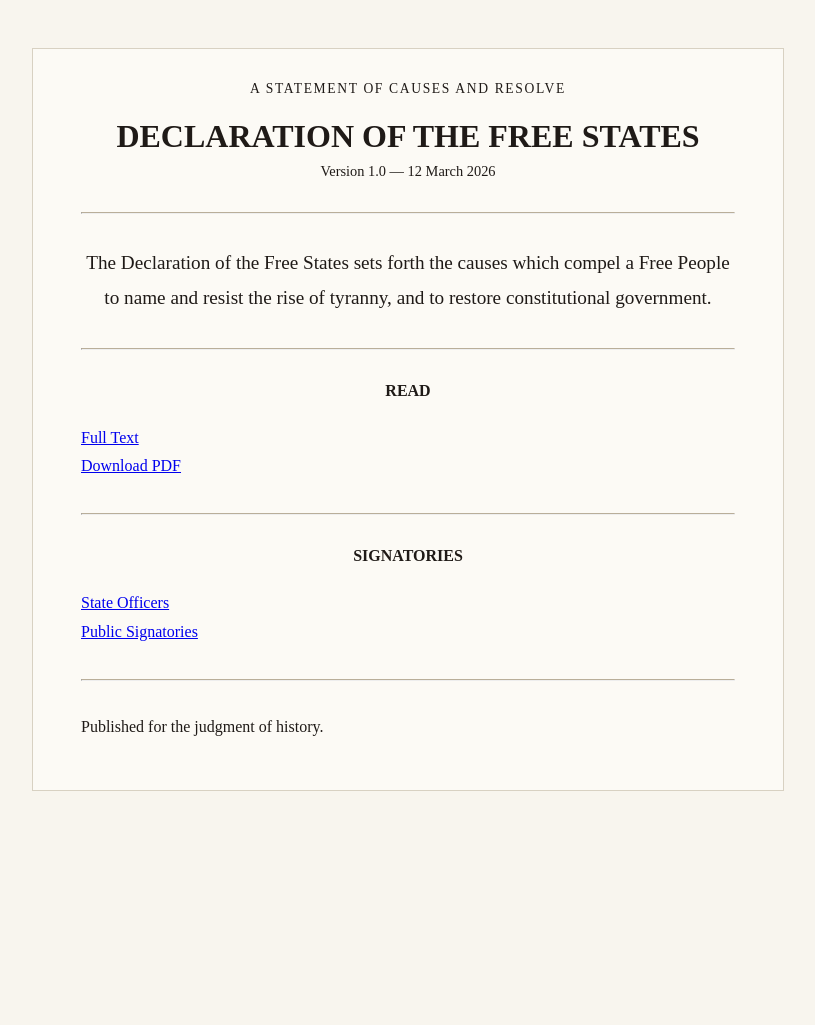
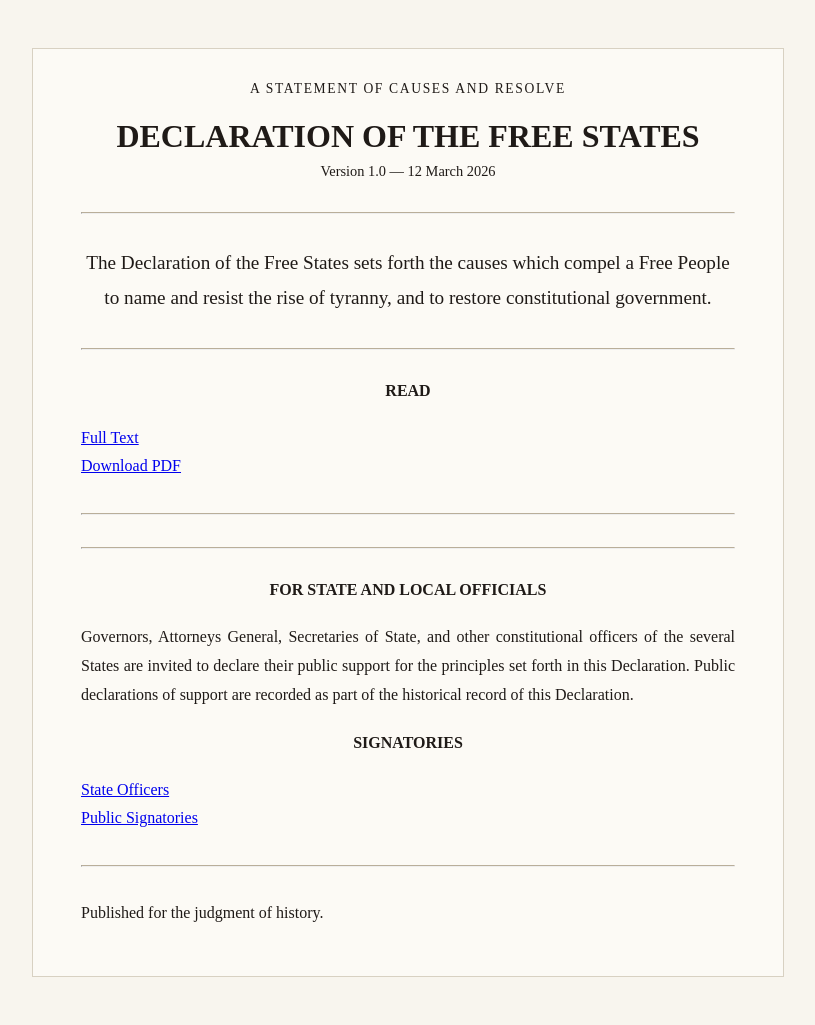
Before and after one commit to thefreestates/declaration-of-the-free-states, a Jekyll site: the page built from index.md, in a window 1280 px wide. Shown: the whole page, without its empty margins (232-1047 px from the left). Built offline with Jekyll 4.4.1, drawn with Linux system fonts in a browser that asks for light colours; before the commit the page ends 900 px from its top, so only the background shows below that.

Commit message:
Update index.md
call to elected officials

```diff
--- a/index.md
+++ b/index.md
@@ -30,6 +30,14 @@ The Declaration of the Free States sets forth the causes which compel a Free Peo
 
 <hr class="rule">
 
+<hr class="rule">
+
+<h2>For State and Local Officials</h2>
+
+<p>
+Governors, Attorneys General, Secretaries of State, and other constitutional officers of the several States are invited to declare their public support for the principles set forth in this Declaration. Public declarations of support are recorded as part of the historical record of this Declaration.
+</p>
+
 <h2>Signatories</h2>
 
 <p>
```
